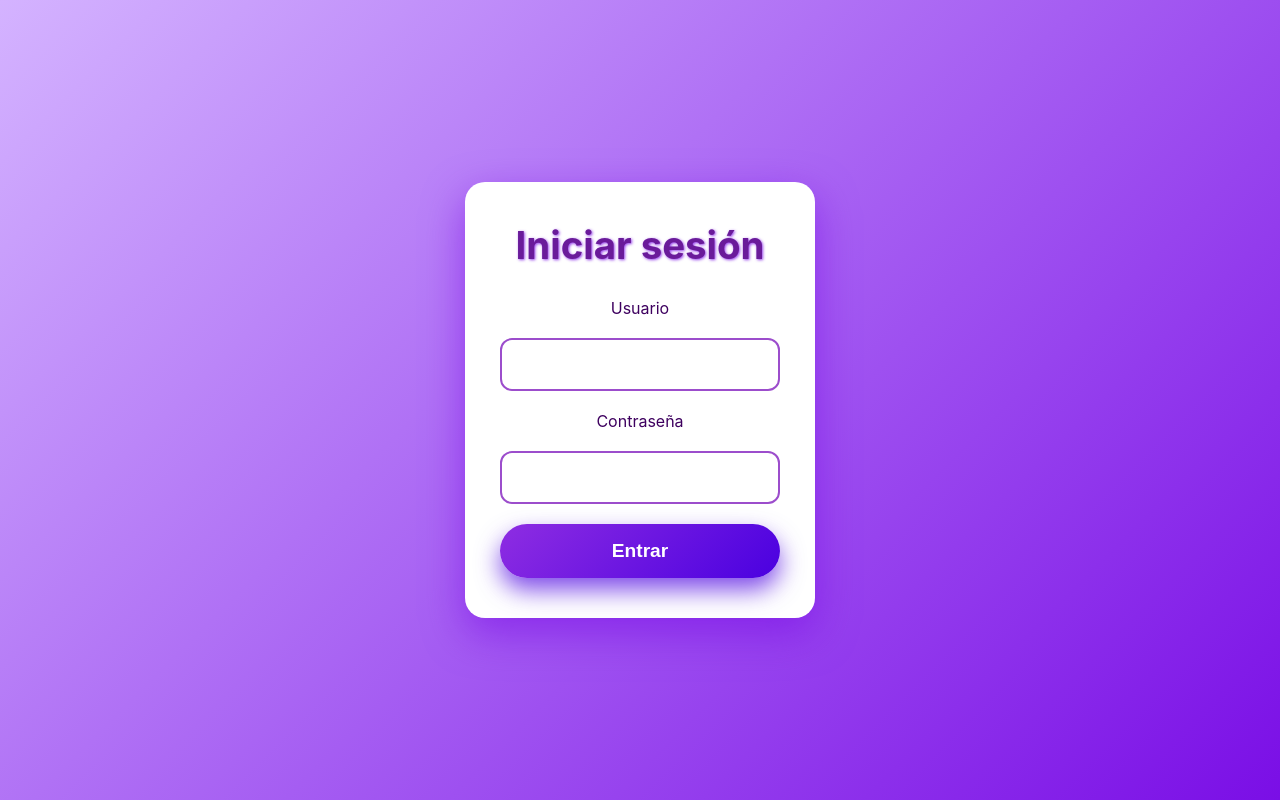
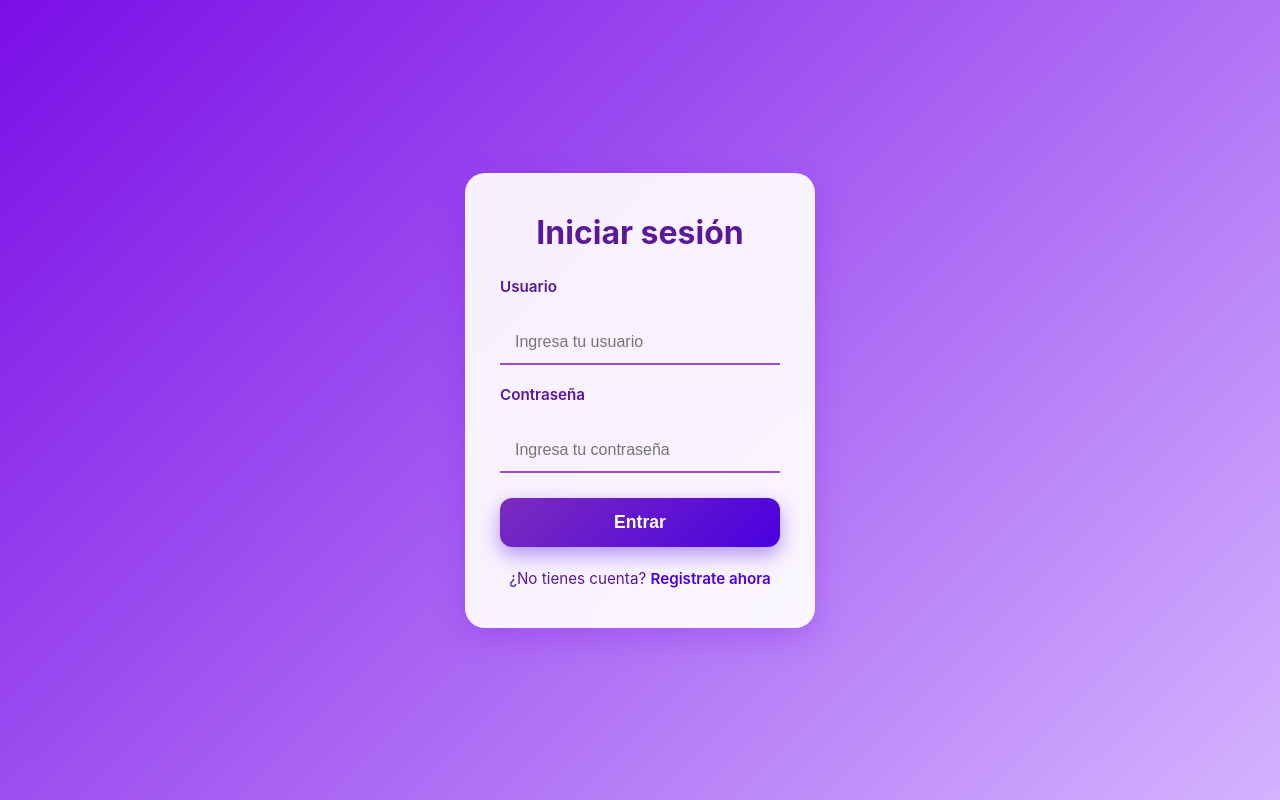
Before and after one commit to lunappp/ecoSmart, a Django app: page /Login/ in a window 1280 px wide. Run offline with Django 5.2, Linux system fonts and the light colour scheme.

Commit message:
CAMBIOS DE LOGIN HECHOS POR LEO CLARAMENTE BIEN

```diff
--- a/EcoSmart/App/static/auth/login.css
+++ b/EcoSmart/App/static/auth/login.css
@@ -1,110 +1,156 @@
-/* RESET Y BASICOS (Opcional, si no lo tienes en otro archivo) */
+/* VARIABLES */
+:root {
+  --color-primary: #7a0ee6;
+  --color-secondary: #d4b3ff;
+  --color-accent: #4a00e0;
+  --color-accent-dark: #5a189a;
+  --color-bg: #fff;
+  --shadow-strong: rgba(122, 14, 230, 0.45);
+  --shadow-soft: rgba(122, 14, 230, 0.25);
+}
+
+/* RESET */
 * {
   margin: 0;
   padding: 0;
   box-sizing: border-box;
 }
 
+/* FONDO */
 body {
   font-family: 'Inter', Arial, sans-serif;
-  background: linear-gradient(135deg, #d4b3ff, #7a0ee6);
+  background: linear-gradient(135deg, var(--color-primary), var(--color-secondary));
   min-height: 100vh;
   display: flex;
   justify-content: center;
   align-items: center;
   padding: 20px;
-  color: #3e005f;
+  color: var(--color-accent-dark);
 }
 
-/* ESTILOS DEL FORMULARIO DE LOGIN (COPIA EXACTA DEL REGISTRO) */
+/* CONTENEDOR LOGIN */
 .login {
-  background: #fff;
+  background: rgba(255, 255, 255, 0.92);
   padding: 40px 35px;
   border-radius: 20px;
-  box-shadow: 0 15px 40px rgba(122, 14, 230, 0.6);
+  box-shadow: 0 10px 30px var(--shadow-soft);
   width: 350px;
-  max-width: 100%;
   text-align: center;
-  transition: transform 0.3s ease;
+  backdrop-filter: blur(10px);
+  transition: transform 0.3s ease, box-shadow 0.3s ease;
 }
 
 .login:hover {
-  transform: translateY(-10px);
-  box-shadow: 0 25px 50px rgba(122, 14, 230, 0.8);
+  transform: translateY(-5px);
+  box-shadow: 0 18px 40px var(--shadow-strong);
 }
 
+/* TITULO */
 .login h2 {
   font-weight: 700;
-  font-size: 2.4rem;
-  margin-bottom: 30px;
-  color: #6a1b9a;
-  text-shadow: 1px 1px 3px rgba(122, 14, 230, 0.8);
+  font-size: 2rem;
+  margin-bottom: 25px;
+  color: var(--color-accent-dark);
 }
 
+/* FORMULARIO */
 .login form {
   display: flex;
   flex-direction: column;
   gap: 20px;
+  text-align: left;
 }
 
+.login label {
+  font-size: 0.95rem;
+  font-weight: 600;
+  color: var(--color-accent-dark);
+  margin-bottom: 5px;
+}
+
+/* INPUTS */
 .login input {
-  padding: 14px 18px;
-  font-size: 1.1rem;
-  border: 2px solid #9c4dcc;
-  border-radius: 12px;
+  padding: 12px 15px;
+  font-size: 1rem;
+  border: none;
+  border-bottom: 2px solid #9c4dcc;
+  background: transparent;
   outline: none;
   transition: border-color 0.3s ease, box-shadow 0.3s ease;
 }
 
-.login input::placeholder {
-  color: #a17ecc;
-  font-weight: 500;
+.login input:focus {
+  border-color: var(--color-accent);
+  box-shadow: 0 2px 6px rgba(74, 0, 224, 0.3);
 }
 
-.login input:focus {
-  border-color: #4a00e0;
-  box-shadow: 0 0 8px #6a1b9a;
-}
-
+/* BOTON */
 .login button {
-  background: linear-gradient(135deg, #8e2de2, #4a00e0);
+  margin-top: 5px;
+  background: linear-gradient(135deg, #7b2cbf, var(--color-accent));
   color: white;
-  font-weight: 700;
-  font-size: 1.2rem;
-  padding: 16px 0;
+  font-weight: 600;
+  font-size: 1.1rem;
+  padding: 14px 0;
   border: none;
-  border-radius: 50px;
+  border-radius: 12px;
   cursor: pointer;
-  box-shadow: 0 12px 25px rgba(74, 0, 224, 0.7);
-  transition: background 0.4s ease, box-shadow 0.4s ease, transform 0.3s ease;
+  box-shadow: 0 8px 20px rgba(74, 0, 224, 0.4);
+  transition: background 0.3s ease, transform 0.2s ease;
 }
 
 .login button:hover {
-  background: linear-gradient(135deg, #4a00e0, #8e2de2);
-  box-shadow: 0 15px 40px rgba(122, 14, 230, 0.9);
-  transform: translateY(-3px);
+  background: linear-gradient(135deg, var(--color-accent), #7b2cbf);
+  transform: scale(1.03);
 }
 
 .login button:active {
-  transform: translateY(0);
-  box-shadow: 0 10px 30px rgba(74, 0, 224, 0.6);
+  transform: scale(0.96);
 }
 
-/* Responsive */
+/* REDIRECT */
+.redirect {
+  margin-top: 22px;
+  font-size: 0.95rem;
+  color: var(--color-accent-dark);
+}
+
+.redirect a {
+  color: var(--color-accent);
+  font-weight: 600;
+  text-decoration: none;
+  transition: color 0.3s ease;
+}
+
+.redirect a:hover {
+  color: #7b2cbf;
+  text-decoration: underline;
+}
+
+/* MENSAJES */
+.mensajes {
+  margin-top: 18px;
+  list-style: none;
+  font-size: 0.9rem;
+  color: #b5179e;
+  text-align: center;
+}
+
+/* RESPONSIVE */
 @media (max-width: 400px) {
   .login {
     padding: 30px 25px;
     width: 90vw;
   }
   .login h2 {
-    font-size: 2rem;
+    font-size: 1.8rem;
   }
   .login input {
-    font-size: 1rem;
-    padding: 12px 15px;
+    font-size: 0.95rem;
+    padding: 10px 12px;
   }
   .login button {
-    font-size: 1.1rem;
-    padding: 14px 0;
+    font-size: 1rem;
+    padding: 12px 0;
   }
 }
--- a/EcoSmart/App/templates/auth/login/login.html
+++ b/EcoSmart/App/templates/auth/login/login.html
@@ -15,13 +15,17 @@
             {% csrf_token %}
 
             <label for="username">Usuario</label>
-            <input type="text" name="username" required>
+            <input type="text" name="username" placeholder="Ingresa tu usuario" required>
 
             <label for="password">Contraseña</label>
-            <input type="password" name="password" required>
+            <input type="password" name="password" placeholder="Ingresa tu contraseña"required>
 
             <button type="submit">Entrar</button>
         </form>
+
+         <!-- Redirección -->
+          <p class="redirect">
+            ¿No tienes cuenta? <a href="http://127.0.0.1:8000/Register/">Registrate ahora</a>
 
         {% if messages %}
             <ul>
```
